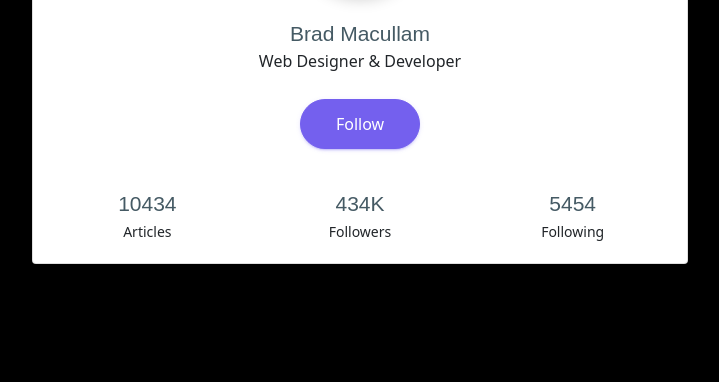
After one commit to NivedSankar/EduMeeting, a Django app: page /teacher_course_details/1 in a window 1280 px wide. The commit adds this page. Shown: the part 418-800 px from the top of the page, without its empty margins (216-935 px from the left). Run offline with Django 4.2, Linux system fonts and the light colour scheme; data comes from the database, SQL or seed files in the repository; both versions use the stored data as it was after the commit; some libraries are stand-ins or nearby versions.

Commit message:
teacher course details

```diff
--- a/edumeeting/eduapp/templates/courseview_teacher.html
+++ b/edumeeting/eduapp/templates/courseview_teacher.html
@@ -90,7 +90,7 @@ background: linear-gradient(0deg, rgba(230,49,21,1) 0%, rgba(233,71,40,1) 100%);
                         <h4 class="mr-1">₹{{p}}</h4><span class="strike-text"></span>
                     </div>
                     <h6 class="text-success">Free shipping</h6>
-                    <div class="d-flex flex-column mt-4"><button class="btn btn-primary btn-sm" type="button">Details</button>
+                    <div class="d-flex flex-column mt-4"><a href="http://127.0.0.1:8000/teacher_course_details/{{q}}"> <button class="btn btn-primary btn-sm" type="button">Details</button></a>
                         <a href="http://127.0.0.1:8000/edit_course/{{q}}"> <button class="btn btn-outline-primary btn-sm mt-2" type="button">Edit</button></a></div>
                 </div>
             </div>
--- a/edumeeting/eduapp/templates/student_profile.html
+++ b/edumeeting/eduapp/templates/student_profile.html
@@ -81,7 +81,7 @@ color: #bcd0f7;
 						<h5 class="user-name">{{data.username}}</h5>
 						<h6 class="user-email">{{data.email}}</h6>
 						<h6 class="user-email" style="margin-top:4%;">{{data.phone}}</h6>
-						<a href="http://127.0.0.1:8000/ecommapp/deliver_display/"><button type="button" class="btn btn-outline-success" style="margin-top:8%;"><i class="fa-solid fa-bag-shopping"></i>      My Orders</button></a>
+						<a href="http://127.0.0.1:8000/student_logout/"><button type="button" class="btn btn-outline-success" style="margin-top:8%;"><i class="fa-solid fa-bag-shopping"></i>     Logout</button></a>
 					</div>
 <!--					<div class="about">-->
 <!--						<h5 class="mb-2 text-primary">About</h5>-->
--- /dev/null
+++ b/edumeeting/eduapp/templates/teacher_course_details.html
@@ -0,0 +1,138 @@
+<!DOCTYPE html>
+<html lang="en">
+<head>
+    <script src="https://kit.fontawesome.com/b368c68ac4.js" crossorigin="anonymous"></script>
+  <link href="https://cdn.jsdelivr.net/npm/bootstrap@5.0.2/dist/css/bootstrap.min.css" rel="stylesheet"
+        integrity="sha384-EVSTQN3/azprG1Anm3QDgpJLIm9Nao0Yz1ztcQTwFspd3yD65VohhpuuCOmLASjC" crossorigin="anonymous">
+    <script src="https://cdn.jsdelivr.net/npm/bootstrap@5.0.2/dist/js/bootstrap.bundle.min.js"
+        integrity="sha384-MrcW6ZMFYlzcLA8Nl+NtUVF0sA7MsXsP1UyJoMp4YLEuNSfAP+JcXn/tWtIaxVXM"
+        crossorigin="anonymous"></script>
+    <style>
+        body {
+    background-color: #000000
+}
+
+.padding {
+    padding: 3rem !important;
+    margin-left: 200px
+}
+
+.card-img-top{
+    height:300px;
+}
+
+.card-no-border .card {
+    border-color: #d7dfe3;
+    border-radius: 4px;
+    margin-bottom: 30px;
+    -webkit-box-shadow: 0px 5px 20px rgba(0, 0, 0, 0.05);
+    box-shadow: 0px 5px 20px rgba(0, 0, 0, 0.05)
+}
+
+.card-body {
+    -ms-flex: 1 1 auto;
+    flex: 1 1 auto;
+    padding: 1.25rem
+}
+
+.pro-img {
+    margin-top: -80px;
+    margin-bottom: 20px
+}
+
+.little-profile .pro-img img {
+    width: 128px;
+    height: 128px;
+    -webkit-box-shadow: 0 0 15px rgba(0, 0, 0, 0.2);
+    box-shadow: 0 0 15px rgba(0, 0, 0, 0.2);
+    border-radius: 100%
+}
+
+html body .m-b-0 {
+    margin-bottom: 0px
+}
+
+h3 {
+    line-height: 30px;
+    font-size: 21px
+}
+
+.btn-rounded.btn-md {
+    padding: 12px 35px;
+    font-size: 16px
+}
+
+html body .m-t-10 {
+    margin-top: 10px
+}
+
+.btn-primary,
+.btn-primary.disabled {
+    background: #7460ee;
+    border: 1px solid #7460ee;
+    -webkit-box-shadow: 0 2px 2px 0 rgba(116, 96, 238, 0.14), 0 3px 1px -2px rgba(116, 96, 238, 0.2), 0 1px 5px 0 rgba(116, 96, 238, 0.12);
+    box-shadow: 0 2px 2px 0 rgba(116, 96, 238, 0.14), 0 3px 1px -2px rgba(116, 96, 238, 0.2), 0 1px 5px 0 rgba(116, 96, 238, 0.12);
+    -webkit-transition: 0.2s ease-in;
+    -o-transition: 0.2s ease-in;
+    transition: 0.2s ease-in
+}
+
+.btn-rounded {
+    border-radius: 60px;
+    padding: 7px 18px
+}
+
+.m-t-20 {
+    margin-top: 20px
+}
+
+.text-center {
+    text-align: center !important
+}
+
+h1,
+h2,
+h3,
+h4,
+h5,
+h6 {
+    color: #455a64;
+    font-family: "Poppins", sans-serif;
+    font-weight: 400
+}
+
+p {
+    margin-top: 0;
+    margin-bottom: 1rem
+}
+    </style>
+    <meta charset="UTF-8">
+    <title>Title</title>
+</head>
+<body>
+<div class="padding">
+    <div class="col-md-8">
+        <!-- Column -->
+        <div class="card"> <img class="card-img-top" src="https://i.imgur.com/K7A78We.jpg" alt="Card image cap">
+            <div class="card-body little-profile text-center">
+                <div class="pro-img"><img src="https://i.imgur.com/8RKXAIV.jpg" alt="user"></div>
+                <h3 class="m-b-0">Brad Macullam</h3>
+                <p>Web Designer &amp; Developer</p> <a href="javascript:void(0)" class="m-t-10 waves-effect waves-dark btn btn-primary btn-md btn-rounded" data-abc="true">Follow</a>
+                <div class="row text-center m-t-20">
+                    <div class="col-lg-4 col-md-4 m-t-20">
+                        <h3 class="m-b-0 font-light">10434</h3><small>Articles</small>
+                    </div>
+                    <div class="col-lg-4 col-md-4 m-t-20">
+                        <h3 class="m-b-0 font-light">434K</h3><small>Followers</small>
+                    </div>
+                    <div class="col-lg-4 col-md-4 m-t-20">
+                        <h3 class="m-b-0 font-light">5454</h3><small>Following</small>
+                    </div>
+                </div>
+            </div>
+        </div>
+    </div>
+</div>
+
+</body>
+</html>
--- a/edumeeting/eduapp/urls.py
+++ b/edumeeting/eduapp/urls.py
@@ -19,5 +19,7 @@ urlpatterns = [
     path('course_details/<int:id>',studentcourse_details),
     path('course_payment/<int:id>',course_payment),
     path('course_enrolled/<int:id>',enrolled_course),
-    path('course_enrolled_view/',enrolledcourse_view)
+    path('course_enrolled_view/',enrolledcourse_view),
+    path('student_logout/',student_logout),
+    path('teacher_course_details/<int:id>',teacher_course_details)
 ]
--- a/edumeeting/eduapp/views.py
+++ b/edumeeting/eduapp/views.py
@@ -2,6 +2,7 @@ from django.shortcuts import render,redirect
 from django.http import HttpResponse
 from .models import *
 from django.contrib import messages
+from django.contrib.auth import logout
 from datetime import datetime
 from django.views import generic
 # Create your views here.
@@ -303,8 +304,13 @@ def enrolled_course(request,id):
     a = coursemodel.objects.get(id=id)
     id1 = request.session['st_id']
     total = request.session['total']
-    b = course_enrolled(course_name=a.course_name,course_img=a.course_img,teacher_id=a.teacher_id,institution_name=a.institution_name,from_day=a.from_day,to_day=a.to_day,from_time=a.from_time,to_time=a.to_time,total=total,student_id=id1)
-    b.save()
+    c = course_enrolled.objects.all()
+    for i in c:
+        if a.course_name == i.course_name:
+            return HttpResponse('course already enrolled')
+    else:
+        b = course_enrolled(course_name=a.course_name,course_img=a.course_img,teacher_id=a.teacher_id,institution_name=a.institution_name,from_day=a.from_day,to_day=a.to_day,from_time=a.from_time,to_time=a.to_time,total=total,student_id=id1)
+        b.save()
     return redirect(enrolledcourse_view)
 
 def enrolledcourse_view(request):
@@ -338,3 +344,12 @@ def enrolledcourse_view(request):
     print(to_time)
 
     return render(request, 'enrolled_course.html', {'data': mylist, 'img': img1,'name':name})
+
+def student_logout(request):
+    logout(request)
+    return redirect(index)
+
+def teacher_course_details(request,id):
+    a = coursemodel.objects.get(id=id)
+    img = str(a.course_img).split('/')[-1]
+    return render(request,'teacher_course_details.html',{'img':img})
```
Also changed, not shown: edumeeting/eduapp/templates/enrolled_course.html (+5 -4 lines), edumeeting/db.sqlite3.
